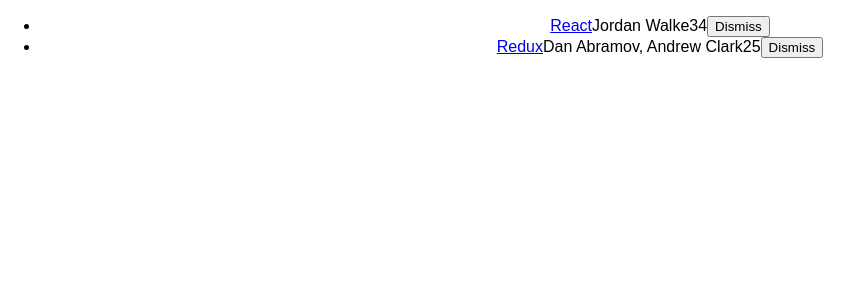
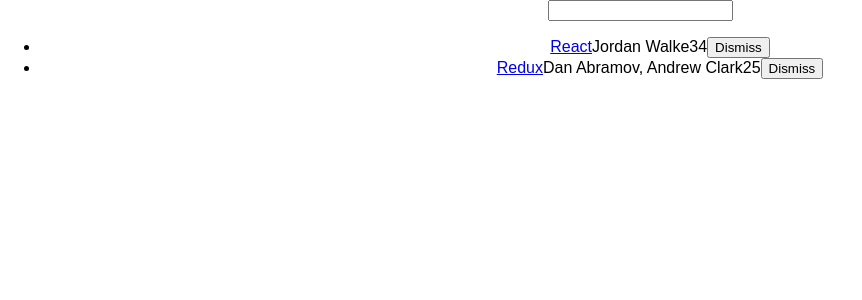
Before and after one commit to Jean-CS/hackernews-clone, a React (Create React App) app: page / in a window 1280 px wide. Shown: the top 300 px of the page, without its empty margins (0-862 px from the left). Built offline with nearby package versions, Linux system fonts and the light colour scheme.

Commit message:
added search functionality for title using higher order functions

```diff
--- a/src/App.js
+++ b/src/App.js
@@ -21,15 +21,21 @@ const list = [
   },
 ];
 
+// higher order function | ES6
+const isSearched = searchTerm => item =>
+  item.title.toLowerCase().includes(searchTerm.toLowerCase());
+
 class App extends Component {
   constructor(props) {
     super(props);
 
     this.state = {
       list,
+      searchTerm: '',
     };
 
     this.onDismiss = this.onDismiss.bind(this);
+    this.onSearchChange = this.onSearchChange.bind(this);
   }
 
   onDismiss(id) {
@@ -58,11 +64,22 @@ class App extends Component {
     this.setState({ list: updatedList });
   }
 
+  onSearchChange(event) {
+    this.setState({ searchTerm: event.target.value });
+  }
+
   render() {
     return (
-      <ul className="App">
-        {this.state.list.map(item => {
-          const onHandleDismiss = () => this.onDismiss(item.objectID);
+      <div className="App">
+        <form>
+          <input type="text" onChange={this.onSearchChange} />
+        </form>
+        <ul>
+          {this.state.list
+            .filter(isSearched(this.state.searchTerm))
+            .map(item => {
+              const onHandleDismiss = () =>
+                this.onDismiss(item.objectID);
 
               return (
                 <li key={item.objectID}>
@@ -83,6 +100,7 @@ class App extends Component {
               );
             })}
         </ul>
+      </div>
     );
   }
 }
```
Lines whose indentation alone changed are shown as unchanged.
